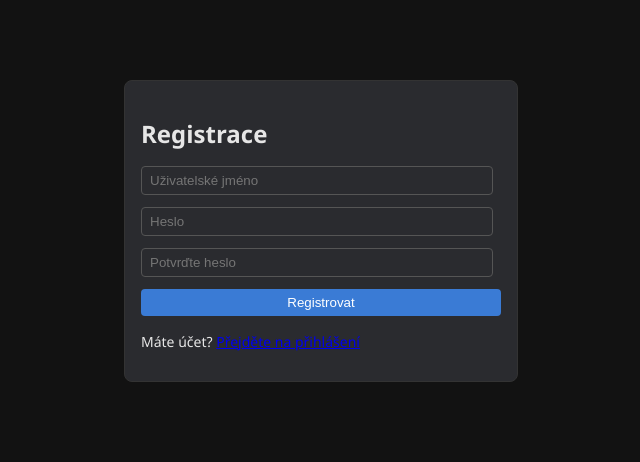
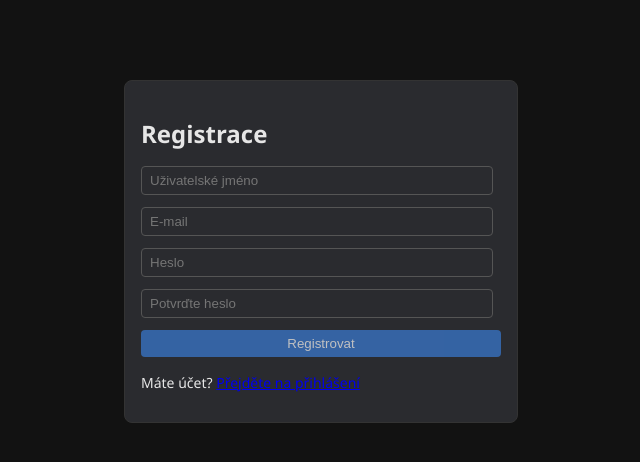
Before and after one commit to janrihamasek/mosaic, a React (Create React App) app in the folder mosaic_prototype/frontend/: page /register in a window 1280 px wide. Shown: the top 462 px of the page, without its empty margins (319-959 px from the left). Built offline with nearby package versions, Linux system fonts and the light colour scheme; no server answers.

Commit message:
Add react-hook-form validation to RegisterForm.jsx

```diff
--- a/mosaic_prototype/frontend/src/components/RegisterForm.jsx
+++ b/mosaic_prototype/frontend/src/components/RegisterForm.jsx
@@ -1,6 +1,7 @@
-import React, { useState } from 'react';
+import { useEffect, useState } from 'react';
 import { useNavigate, Link } from 'react-router-dom';
 import { useDispatch, useSelector } from 'react-redux';
+import { useForm } from 'react-hook-form';
 import { register as registerUser, selectIsAuthenticated } from '../store/authSlice';
 import { getFriendlyMessage } from '../services/authService';
 import { styles } from '../styles/common';
@@ -12,107 +13,167 @@ const containerStyle = {
   width: '100%',
 };
 
+const errorTextStyle = { color: '#f28b82', fontSize: 12 };
+
 export default function RegisterForm() {
   const dispatch = useDispatch();
   const navigate = useNavigate();
   const isAuthenticated = useSelector(selectIsAuthenticated);
-  const [form, setForm] = useState({ username: '', password: '', confirmPassword: '' });
-  const [loading, setLoading] = useState(false);
-  const [error, setError] = useState('');
+  const [serverError, setServerError] = useState('');
   const [success, setSuccess] = useState('');
 
-  React.useEffect(() => {
+  const {
+    register,
+    handleSubmit,
+    watch,
+    formState: { errors, isValid, isSubmitting },
+  } = useForm({
+    mode: 'onChange',
+    defaultValues: {
+      username: '',
+      email: '',
+      password: '',
+      confirmPassword: '',
+    },
+  });
+
+  const passwordValue = watch('password');
+
+  useEffect(() => {
     if (isAuthenticated) {
       navigate('/', { replace: true });
     }
   }, [isAuthenticated, navigate]);
 
-  const handleChange = (event) => {
-    const { name, value } = event.target;
-    setForm((prev) => ({ ...prev, [name]: value }));
-  };
+  const buildInputStyle = (hasError) => ({
+    ...styles.input,
+    border: hasError ? '1px solid #d93025' : styles.input.border,
+  });
 
-  const handleSubmit = async (event) => {
-    event.preventDefault();
-    if (loading) return;
-    if (form.password !== form.confirmPassword) {
-      setError('Hesla se musí shodovat');
-      return;
-    }
-    setError('');
-    setLoading(true);
+  const onSubmit = async (data) => {
+    if (isSubmitting) return;
+    setServerError('');
     try {
-      await dispatch(registerUser({ username: form.username.trim(), password: form.password })).unwrap();
+      // Backend accepts username & password only; email stays client-side for validation UX.
+      await dispatch(registerUser({ username: data.username.trim(), password: data.password })).unwrap();
       setSuccess('Registrace proběhla úspěšně. Můžete se přihlásit.');
       setTimeout(() => navigate('/login'), 1200);
     } catch (err) {
       const message = err?.friendlyMessage || getFriendlyMessage(err?.code, err?.message) || err?.message;
-      setError(message || 'Registrace se nezdařila');
-    } finally {
-      setLoading(false);
+      setServerError(message || 'Registrace se nezdařila');
     }
   };
 
   return (
     <div style={containerStyle}>
       <h2 style={{ marginBottom: 16 }}>Registrace</h2>
-      {error && (
-        <div style={{
+      {serverError && (
+        <div
+          style={{
             background: '#3b1f24',
             color: '#f28b82',
             padding: '10px 12px',
             borderRadius: 6,
             marginBottom: 12,
             border: '1px solid #5c1f24',
-        }}>
-          {error}
+          }}
+        >
+          {serverError}
         </div>
       )}
       {success && (
-        <div style={{
+        <div
+          style={{
             background: '#1f3b29',
             color: '#7cd992',
             padding: '10px 12px',
             borderRadius: 6,
             marginBottom: 12,
             border: '1px solid #2f5b3d',
-        }}>
+          }}
+        >
           {success}
         </div>
       )}
-      <form onSubmit={handleSubmit} style={{ display: 'flex', flexDirection: 'column', gap: 12 }}>
+      <form onSubmit={handleSubmit(onSubmit)} style={{ display: 'flex', flexDirection: 'column', gap: 12 }}>
+        <div style={{ display: 'flex', flexDirection: 'column', gap: 4 }}>
           <input
             type="text"
-          name="username"
             placeholder="Uživatelské jméno"
-          value={form.username}
-          onChange={handleChange}
-          style={styles.input}
             autoComplete="username"
-          required
+            {...register('username', {
+              required: 'Uživatelské jméno je povinné.',
+              minLength: { value: 3, message: 'Jméno musí mít alespoň 3 znaky.' },
+              maxLength: { value: 80, message: 'Jméno může mít maximálně 80 znaků.' },
+              validate: {
+                trimmed: (value) => value.trim().length === value.length || 'Jméno nesmí obsahovat mezery na začátku nebo konci.',
+                noSpaces: (value) => !/\s/.test(value) || 'Jméno nesmí obsahovat mezery.',
+              },
+            })}
+            style={buildInputStyle(!!errors.username)}
+            aria-invalid={errors.username ? 'true' : 'false'}
           />
+          {errors.username && <span style={errorTextStyle}>{errors.username.message}</span>}
+        </div>
+
+        <div style={{ display: 'flex', flexDirection: 'column', gap: 4 }}>
+          <input
+            type="email"
+            placeholder="E-mail"
+            autoComplete="email"
+            {...register('email', {
+              required: 'E-mail je povinný.',
+              pattern: {
+                value: /^[\w-.]+@([\w-]+\.)+[\w-]{2,}$/i,
+                message: 'Zadejte platný e-mail.',
+              },
+            })}
+            style={buildInputStyle(!!errors.email)}
+            aria-invalid={errors.email ? 'true' : 'false'}
+          />
+          {errors.email && <span style={errorTextStyle}>{errors.email.message}</span>}
+        </div>
+
+        <div style={{ display: 'flex', flexDirection: 'column', gap: 4 }}>
           <input
             type="password"
-          name="password"
             placeholder="Heslo"
-          value={form.password}
-          onChange={handleChange}
-          style={styles.input}
             autoComplete="new-password"
-          required
+            {...register('password', {
+              required: 'Heslo je povinné.',
+              minLength: { value: 8, message: 'Heslo musí mít alespoň 8 znaků.' },
+            })}
+            style={buildInputStyle(!!errors.password)}
+            aria-invalid={errors.password ? 'true' : 'false'}
           />
+          {errors.password && <span style={errorTextStyle}>{errors.password.message}</span>}
+        </div>
+
+        <div style={{ display: 'flex', flexDirection: 'column', gap: 4 }}>
           <input
             type="password"
-          name="confirmPassword"
             placeholder="Potvrďte heslo"
-          value={form.confirmPassword}
-          onChange={handleChange}
-          style={styles.input}
             autoComplete="new-password"
-          required
+            {...register('confirmPassword', {
+              required: 'Potvrzení hesla je povinné.',
+              validate: (value) => value === passwordValue || 'Hesla se musí shodovat.',
+            })}
+            style={buildInputStyle(!!errors.confirmPassword)}
+            aria-invalid={errors.confirmPassword ? 'true' : 'false'}
           />
-        <button type="submit" style={styles.button} disabled={loading}>
-          {loading ? 'Registruji…' : 'Registrovat'}
+          {errors.confirmPassword && <span style={errorTextStyle}>{errors.confirmPassword.message}</span>}
+        </div>
+
+        <button
+          type="submit"
+          style={{
+            ...styles.button,
+            opacity: !isValid || isSubmitting ? 0.7 : 1,
+            cursor: !isValid || isSubmitting ? 'not-allowed' : styles.button.cursor,
+          }}
+          disabled={!isValid || isSubmitting}
+        >
+          {isSubmitting ? 'Registruji…' : 'Registrovat'}
         </button>
       </form>
       <p style={{ marginTop: 16, fontSize: 14 }}>
```
Also changed, not shown: 1 other file (tests, documents, lock files or other folders). Lines whose indentation alone changed are shown as unchanged.
